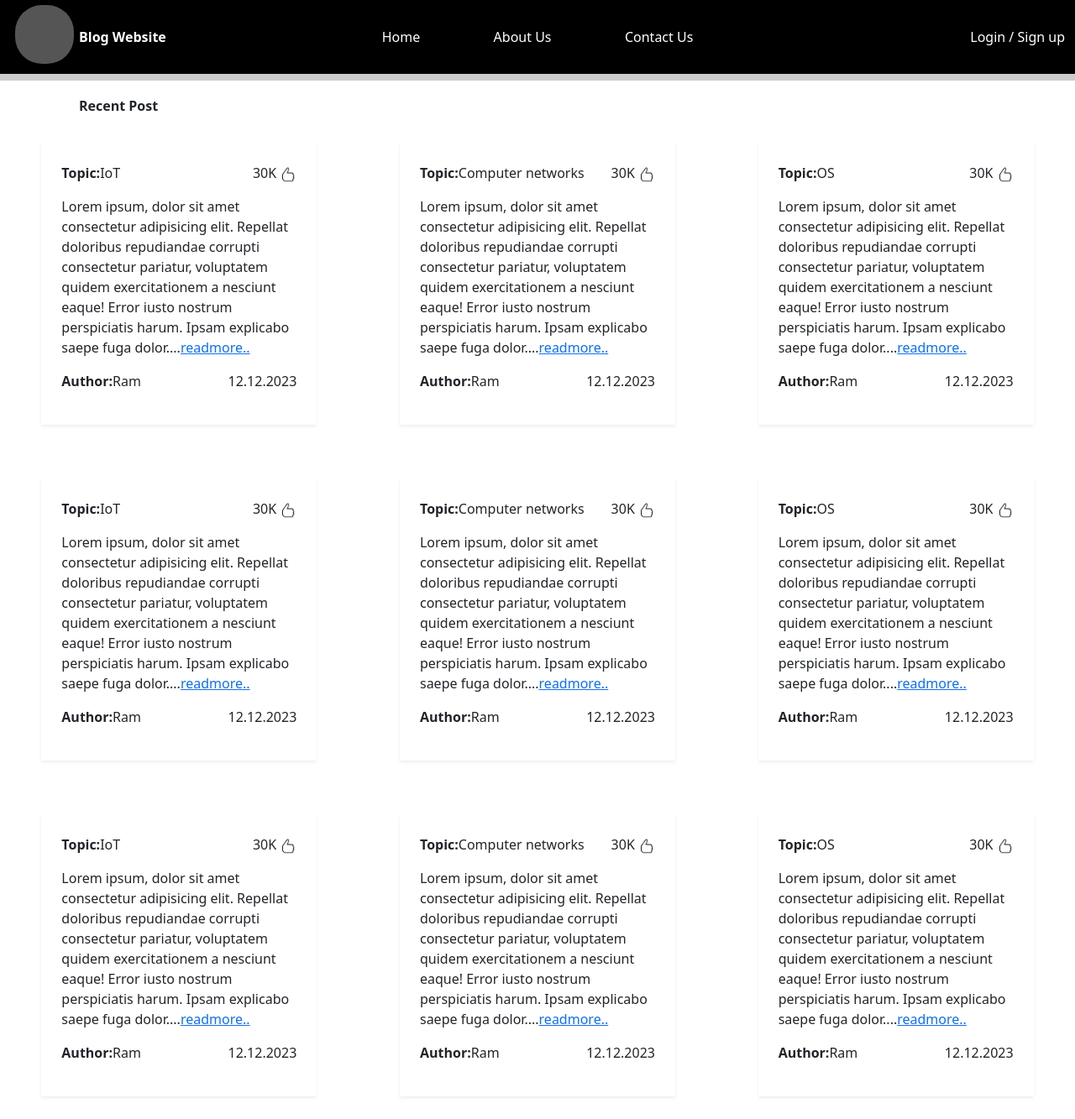
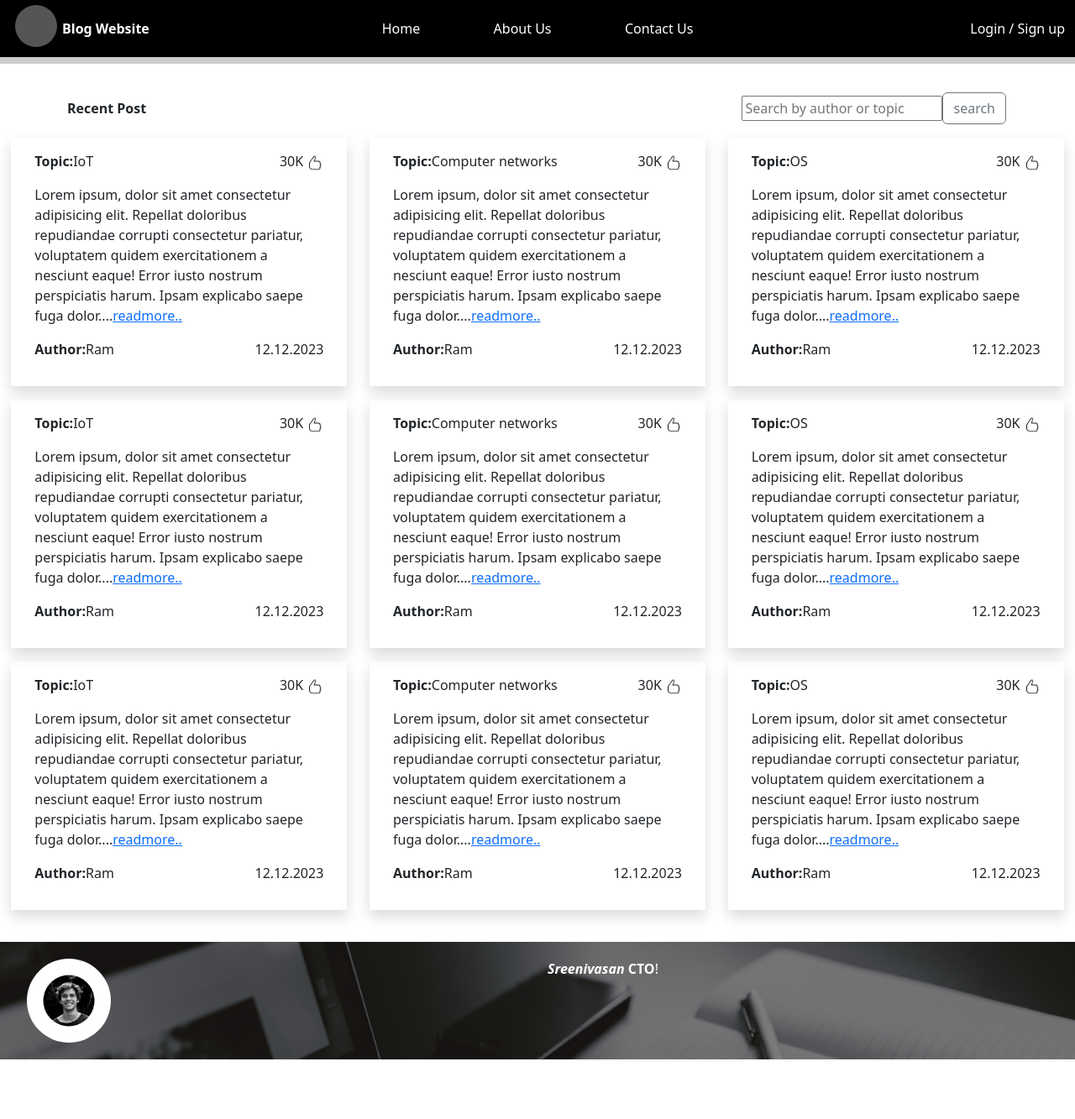
Before and after one commit to pradhyumna2003/blog-app, a plain HTML site: page index.html in a window 1280 px wide. Shown: the top 1333 px of the page at 84% size. After the commit the page ends 1262 px from the top, so only its background shows below. Drawn offline with nearby package versions, Linux system fonts and the light colour scheme.

Commit message:
search btn update

```diff
--- a/index.html
+++ b/index.html
@@ -9,8 +9,8 @@
     <style>
         #logo-circle {
             display: inline-block;
-            width: 70px;
-            height: 70px;
+            width: 50px;
+            height: 50px;
             margin: 6px;
             background-color: #555;
         }
@@ -46,15 +46,13 @@
             }
             .carousel-bg{
                 background-image: url('images/carsoule-bg.png');
-                background-attachment: fixed;
+                background-attachment: scroll;
                 background-size: cover;
             }
             /* Default styles for all devices */
             .menu-sm-bar{
             display: none; /* Hide the element by default */
             }
-
-
             /* Media query to show the element on screens less than 920px wide */
             @media only screen and (max-width: 920px) {
                 .menu-sm-bar {
@@ -91,7 +89,7 @@
     <!--  -->
     <div class="header">
         <div class="container-fluid">
-            <div class="row  justify-content-between bg-black">
+            <div class="row justify-content-between bg-black">
                 <div class="col align-self-center">
                     <div class="d-flex justify-content-start">
                         <div class="align-self-center">
@@ -146,13 +144,19 @@
     <div class="content" >
 
         <div class="container-fluid">
-            <div class="container px-4 pt-1" style="padding-left: 10px;">
+            <div class="container" style="padding-left: 10px;">
 
-                <strong>Recent Post</strong>
+                <div class="d-flex align-items-stretch ">
+                    <div class="p2 flex-grow-1 align-self-center"><span><strong>Recent Post</strong></div>
+                    <div class="p2 align-self-center"><input type="text" name="search" id="search" placeholder="Search by author or topic"></div>
+                    <div class="p2 align-self-center"><button class="btn btn-outline-secondary" type="button" name="search-btn" id="search-btn">search</button></div>
+                </div>
+            </span>
+
             </div>
-            <div class="row justify-content-around">
-                <div class="col-sm-3 m-2" style="width: 400px;">
-                    <div class="shadow-sm p-4 m-4 bg-white">
+            <div class="row d-flex justify-content-around mt-2">
+                <div class="col-sm-3 m-2 shadow align-self-center" style="width: 400px;">
+                    <div class="p-2 m-2 bg-white">
                         <p><strong>Topic:</strong>IoT
                             <span class="align-self-center" style="float: right;">30K
                                 <a href="#">
@@ -172,8 +176,68 @@
                     </div>
                 </div>
 
-                <div class="col-sm-3 m-2" style="width: 400px;">
-                    <div class="shadow-sm p-4 m-4 bg-white">
+                <div class="col-sm-3 m-2 shadow align-self-center" style="width: 400px;">
+                    <div class="p-2 m-2 bg-white">
+                        <p><strong>Topic:</strong>Computer networks
+                            <span class="align-self-center" style="float: right;">30K
+                                <a href="#">
+                                    <img src="images/icons8-like-50.png" alt="like" style="width: 20px;height:20px;">
+                               </a>
+                                </span>
+                        </p>
+                        <p>
+                            Lorem ipsum, dolor sit amet consectetur adipisicing elit. Repellat doloribus repudiandae corrupti consectetur pariatur, voluptatem quidem exercitationem a nesciunt eaque! Error iusto nostrum perspiciatis harum. Ipsam explicabo saepe fuga dolor....<a href="#">readmore..</a>
+                        </p>
+                        <p><strong>Author:</strong>Ram
+                            <span class="align-self-center" style="float: right;">
+                                12.12.2023
+                            </span> </p>
+                        </p>
+                    </div>
+                </div>
+
+                <div class="col-sm-3 m-2 shadow align-self-center" style="width: 400px;">
+                    <div class="p-2 m-2 bg-white">
+                        <p><strong>Topic:</strong>OS
+                            <span class="align-self-center" style="float: right;">30K
+                                <a href="#">
+                                    <img src="images/icons8-like-50.png" alt="" style="width: 20px;height:20px;">
+                               </a>
+                                </span>
+                        </p>
+                        <p>
+                            Lorem ipsum, dolor sit amet consectetur adipisicing elit. Repellat doloribus repudiandae corrupti consectetur pariatur, voluptatem quidem exercitationem a nesciunt eaque! Error iusto nostrum perspiciatis harum. Ipsam explicabo saepe fuga dolor....<a href="#">readmore..</a>
+                        </p>
+                        <p><strong>Author:</strong>Ram
+                            <span class="align-self-center" style="float: right;">
+                                12.12.2023
+                            </span> </p>
+                        </p>
+                    </div>
+                </div>
+                <div class="col-sm-3 m-2 shadow align-self-center" style="width: 400px;">
+                    <div class="p-2 m-2 bg-white">
+                        <p><strong>Topic:</strong>IoT
+                            <span class="align-self-center" style="float: right;">30K
+                                <a href="#">
+                                    <img src="images/icons8-like-50.png" alt="" style="width: 20px;height:20px;">
+                               </a>
+                            </span>
+
+                        </p>
+                        <p>
+                            Lorem ipsum, dolor sit amet consectetur adipisicing elit. Repellat doloribus repudiandae corrupti consectetur pariatur, voluptatem quidem exercitationem a nesciunt eaque! Error iusto nostrum perspiciatis harum. Ipsam explicabo saepe fuga dolor....<a href="#">readmore..</a>
+                        </p>
+                        <p><strong>Author:</strong>Ram
+                            <span class="align-self-center" style="float: right;">
+                                12.12.2023
+                            </span> </p>
+                        </p>
+                    </div>
+                </div>
+
+                <div class="col-sm-3 m-2 shadow align-self-center" style="width: 400px;">
+                    <div class="p-2 m-2 bg-white">
                         <p><strong>Topic:</strong>Computer networks
                             <span class="align-self-center" style="float: right;">30K
                                 <a href="#">
@@ -192,8 +256,8 @@
                     </div>
                 </div>
 
-                <div class="col-sm-3 m-2" style="width: 400px;">
-                    <div class="shadow-sm p-4 m-4 bg-white">
+                <div class="col-sm-3 m-2 shadow align-self-center" style="width: 400px;">
+                    <div class="p-2 m-2 bg-white">
                         <p><strong>Topic:</strong>OS
                             <span class="align-self-center" style="float: right;">30K
                                 <a href="#">
@@ -211,14 +275,15 @@
                         </p>
                     </div>
                 </div>
-                <div class="col-sm-3 m-2" style="width: 400px;">
-                    <div class="shadow-sm p-4 m-4 bg-white">
+                <div class="col-sm-3 m-2 shadow align-self-center" style="width: 400px;">
+                    <div class="p-2 m-2 bg-white">
                         <p><strong>Topic:</strong>IoT
                             <span class="align-self-center" style="float: right;">30K
-                            <a href="#">
-                                 <img src="images/icons8-like-50.png" alt="" style="width: 20px;height:20px;">
-                            </a>
+                                <a href="#">
+                                    <img src="images/icons8-like-50.png" alt="" style="width: 20px;height:20px;">
+                               </a>
                             </span>
+
                         </p>
                         <p>
                             Lorem ipsum, dolor sit amet consectetur adipisicing elit. Repellat doloribus repudiandae corrupti consectetur pariatur, voluptatem quidem exercitationem a nesciunt eaque! Error iusto nostrum perspiciatis harum. Ipsam explicabo saepe fuga dolor....<a href="#">readmore..</a>
@@ -231,51 +296,14 @@
                     </div>
                 </div>
 
-                <div class="col-sm-3 m-2" style="width: 400px;">
-                    <div class="shadow-sm p-4 m-4 bg-white">
+                <div class="col-sm-3 m-2 shadow align-self-center" style="width: 400px;">
+                    <div class="p-2 m-2 bg-white">
                         <p><strong>Topic:</strong>Computer networks
                             <span class="align-self-center" style="float: right;">30K
                                 <a href="#">
                                     <img src="images/icons8-like-50.png" alt="" style="width: 20px;height:20px;">
                                </a>
-                                </span> </p>
-                        <p>
-                            Lorem ipsum, dolor sit amet consectetur adipisicing elit. Repellat doloribus repudiandae corrupti consectetur pariatur, voluptatem quidem exercitationem a nesciunt eaque! Error iusto nostrum perspiciatis harum. Ipsam explicabo saepe fuga dolor....<a href="#">readmore..</a>
-                        </p>
-                        <p><strong>Author:</strong>Ram
-                            <span class="align-self-center" style="float: right;">
-                                12.12.2023
-                            </span> </p>
-                        </p>
-                    </div>
-                </div>
-
-                <div class="col-sm-3 m-2" style="width: 400px;">
-                    <div class="shadow-sm p-4 m-4 bg-white">
-                        <p><strong>Topic:</strong>OS
-                            <span class="align-self-center" style="float: right;">30K
-                                <a href="#">
-                                    <img src="images/icons8-like-50.png" alt="" style="width: 20px;height:20px;">
-                               </a>
-                            </span> </p>
-                        <p>
-                            Lorem ipsum, dolor sit amet consectetur adipisicing elit. Repellat doloribus repudiandae corrupti consectetur pariatur, voluptatem quidem exercitationem a nesciunt eaque! Error iusto nostrum perspiciatis harum. Ipsam explicabo saepe fuga dolor....<a href="#">readmore..</a>
-                        </p>
-                        <p><strong>Author:</strong>Ram
-                            <span class="align-self-center" style="float: right;">
-                                12.12.2023
-                            </span> </p>
-                        </p>
-                    </div>
-                </div>
-                <div class="col-sm-3 m-2" style="width: 400px;">
-                    <div class="shadow-sm p-4 m-4 bg-white">
-                        <p><strong>Topic:</strong>IoT
-                            <span class="align-self-center" style="float: right;">30K
-                            <a href="#">
-                                 <img src="images/icons8-like-50.png" alt="" style="width: 20px;height:20px;">
-                            </a>
-                            </span>
+                                </span>
                         </p>
                         <p>
                             Lorem ipsum, dolor sit amet consectetur adipisicing elit. Repellat doloribus repudiandae corrupti consectetur pariatur, voluptatem quidem exercitationem a nesciunt eaque! Error iusto nostrum perspiciatis harum. Ipsam explicabo saepe fuga dolor....<a href="#">readmore..</a>
@@ -288,33 +316,15 @@
                     </div>
                 </div>
 
-                <div class="col-sm-3 m-2" style="width: 400px;">
-                    <div class="shadow-sm p-4 m-4 bg-white">
-                        <p><strong>Topic:</strong>Computer networks
-                            <span class="align-self-center" style="float: right;">30K
-                                <a href="#">
-                                    <img src="images/icons8-like-50.png" alt="" style="width: 20px;height:20px;">
-                               </a>
-                                </span> </p>
-                        <p>
-                            Lorem ipsum, dolor sit amet consectetur adipisicing elit. Repellat doloribus repudiandae corrupti consectetur pariatur, voluptatem quidem exercitationem a nesciunt eaque! Error iusto nostrum perspiciatis harum. Ipsam explicabo saepe fuga dolor....<a href="#">readmore..</a>
-                        </p>
-                        <p><strong>Author:</strong>Ram
-                            <span class="align-self-center" style="float: right;">
-                                12.12.2023
-                            </span> </p>
-                        </p>
-                    </div>
-                </div>
-
-                <div class="col-sm-3 m-2" style="width: 400px;">
-                    <div class="shadow-sm p-4 m-4 bg-white">
+                <div class="col-sm-3 m-2 shadow align-self-center" style="width: 400px;">
+                    <div class="p-2 m-2 bg-white">
                         <p><strong>Topic:</strong>OS
                             <span class="align-self-center" style="float: right;">30K
                                 <a href="#">
                                     <img src="images/icons8-like-50.png" alt="" style="width: 20px;height:20px;">
                                </a>
-                            </span> </p>
+                                </span>
+                        </p>
                         <p>
                             Lorem ipsum, dolor sit amet consectetur adipisicing elit. Repellat doloribus repudiandae corrupti consectetur pariatur, voluptatem quidem exercitationem a nesciunt eaque! Error iusto nostrum perspiciatis harum. Ipsam explicabo saepe fuga dolor....<a href="#">readmore..</a>
                         </p>
```
